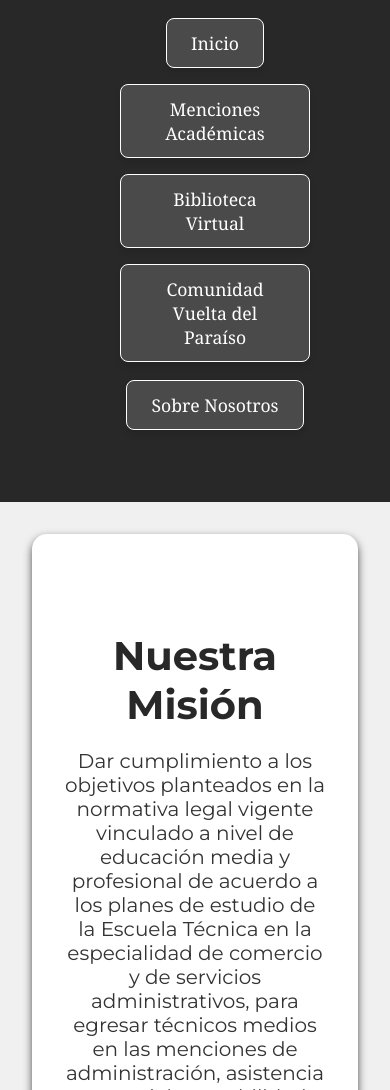
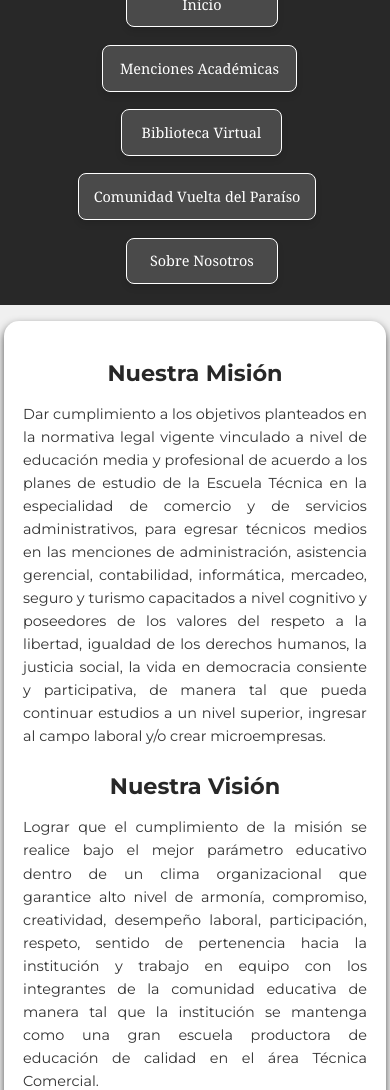
Before and after one commit to VanxStudios/E.T.C.N-dr-jesus-munoz-tebar-Web, a plain HTML site: page Misión y Visión.html in a window 390 px wide. Shown: the part 198-1288 px from the top of the page. Drawn offline with Linux system fonts and the light colour scheme.

Commit message:
Update Misión y Visión.css

```diff
--- a/Misión y Visión.css
+++ b/Misión y Visión.css
@@ -1,32 +1,36 @@
-/* Archivo Principal.css */
+/* Archivo Principal.css - Versión Responsive */
 body {
     font-family: 'Montserrat', sans-serif;
     margin: 0;
     padding: 0;
-    background: #f0f0f0; /* Fondo claro */
+    background: #f0f0f0;
     color: #333;
-    overflow-x: hidden; /* Evita el desplazamiento horizontal no deseado */
+    overflow-x: hidden;
+    display: flex;
+    flex-direction: column;
+    min-height: 100vh;
 }
 
 .container {
     max-width: 1200px;
     margin: 0 auto;
-    padding: 0 2rem;
+    padding: 0 1.5rem; /* Padding relativo */
+    box-sizing: border-box;
 }
 
 .header {
-    background-color: #282828; /* Fondo oscuro */
+    background-color: #282828;
     color: #fff;
-    padding: 2.5rem 3rem;
+    padding: 1.5rem 1rem; /* Reducido para móviles */
     text-align: center;
     animation: fadeInDown 1s ease-out;
-    font-size: 2rem;
     font-family: Cambria, Cochin, Georgia, Times, 'Times New Roman', serif;
 }
 
 .logo {
     font-size: 1.8rem;
     font-weight: 700;
+    margin: 0.5rem 0;
 }
 
 .navbar {
@@ -37,64 +41,72 @@ body {
     list-style: none;
     display: flex;
     justify-content: center;
-    gap: 1rem;
-    flex-wrap: wrap; /* Permite que los botones se ajusten en múltiples líneas */
+    gap: 0.8rem; /* Espaciado reducido */
+    flex-wrap: wrap;
+    padding: 0;
+    margin: 0;
 }
 
 .nav-links li {
-    margin: 0;
+    margin: 0.3rem 0; /* Espaciado vertical */
 }
 
 .nav-links a {
     text-decoration: none;
     color: #fff;
-    padding: 0.75rem 1.5rem;
-    background-color: #4a4a4a; /* Color de botón */
+    padding: 0.7rem 1.2rem; /* Tamaño reducido */
+    background-color: #4a4a4a;
     border-radius: 8px;
-    border: 1px solid #fff; /* Borde */
+    border: 1px solid #fff;
     box-shadow: 0 4px 6px rgba(0, 0, 0, 0.1);
     transition: background-color 0.3s, transform 0.3s, box-shadow 0.3s;
     display: inline-block;
-    font-size: 1.1rem;
+    font-size: 1rem; /* Tamaño base más pequeño */
+    text-align: center;
+    min-width: 120px; /* Ancho mínimo para botones */
 }
 
 .nav-links a:hover {
-    background-color: #6b6b6b; /* Color de hover */
+    background-color: #6b6b6b;
     transform: translateY(-3px);
     box-shadow: 0 6px 10px rgba(0, 0, 0, 0.2);
 }
 
 .info {
-    padding: 4rem 2rem;
+    padding: 2rem; /* Reducido para móviles */
     text-align: center;
     background-color: #fff;
-    margin: 2rem 2rem;
+    margin: 1.5rem auto; /* Centrado y margen reducido */
     border-radius: 15px;
     box-shadow: 0 4px 8px rgba(0, 0, 0, 0.678);
     animation: fadeInUp 1s ease-out;
+    width: 90%; /* Ancho relativo */
+    max-width: 1000px; /* Máximo ancho */
+    box-sizing: border-box;
 }
 
 .info h2 {
-    font-size: 2.5rem;
+    font-size: 1.8rem; /* Tamaño base reducido */
     color: #282828;
     margin-bottom: 1rem;
     animation: fadeInLeft 1s ease-out;
 }
 
 .info p {
-    font-size: 1.25rem;
-    margin-bottom: 2rem;
-    color: #333; /* Texto en negro */
+    font-size: 1rem; /* Tamaño base reducido */
+    margin-bottom: 1.5rem;
+    color: #333;
     animation: fadeInRight 1s ease-out;
+    line-height: 1.6; /* Mejor espaciado para lectura */
 }
 
 .footer {
     background-color: #282828;
     color: #fff;
     text-align: center;
-    padding: 1rem 0;
+    padding: 1.5rem 0;
     box-shadow: 0 -4px 6px rgba(0, 0, 0, 0.1);
-    margin-top: auto;
+    margin-top: auto; /* Mantiene el footer abajo */
     animation: slideInUp 1s ease-out;
 }
 
@@ -153,3 +165,125 @@ body {
         transform: translateY(0);
     }
 }
+
+/* Media Queries para Responsive Design */
+@media (max-width: 1024px) {
+    /* Estilos para tablets grandes */
+    .container {
+        padding: 0 1.2rem;
+    }
+
+    .info {
+        padding: 1.8rem;
+    }
+
+    .info h2 {
+        font-size: 1.7rem;
+    }
+
+    .info p {
+        font-size: 0.95rem;
+    }
+}
+
+@media (max-width: 768px) {
+    /* Estilos para tablets */
+    .header {
+        padding: 1.2rem 0.8rem;
+    }
+
+    .logo {
+        font-size: 1.6rem;
+    }
+
+    .nav-links {
+        gap: 0.6rem;
+    }
+
+    .nav-links a {
+        font-size: 0.95rem;
+        padding: 0.6rem 1rem;
+        min-width: 110px;
+    }
+
+    .info {
+        padding: 1.5rem;
+        margin: 1.2rem auto;
+        width: 95%;
+    }
+
+    .info h2 {
+        font-size: 1.6rem;
+    }
+}
+
+@media (max-width: 480px) {
+    /* Estilos para móviles */
+    .container {
+        padding: 0 1rem;
+    }
+
+    .header {
+        padding: 1rem 0.5rem;
+    }
+
+    .logo {
+        font-size: 1.5rem;
+    }
+
+    .nav-links {
+        flex-direction: column;
+        align-items: center;
+        gap: 0.5rem;
+    }
+
+    .nav-links a {
+        width: 90%;
+        padding: 0.8rem;
+        font-size: 0.9rem;
+    }
+
+    .info {
+        padding: 1.2rem;
+        margin: 1rem auto;
+        width: 98%;
+    }
+
+    .info h2 {
+        font-size: 1.4rem;
+    }
+
+    .info p {
+        font-size: 0.9rem;
+        text-align: justify; /* Mejor lectura en móviles */
+    }
+
+    .footer {
+        padding: 1rem 0;
+    }
+}
+
+@media (min-width: 1600px) {
+    /* Estilos para pantallas grandes */
+    .container {
+        max-width: 1400px;
+    }
+
+    .info h2 {
+        font-size: 2.2rem;
+    }
+
+    .info p {
+        font-size: 1.2rem;
+    }
+}
+
+/* Opcional: Reducir animaciones en dispositivos móviles para mejorar rendimiento */
+@media (prefers-reduced-motion: reduce) {
+    * {
+        animation-duration: 0.01ms !important;
+        animation-iteration-count: 1 !important;
+        transition-duration: 0.01ms !important;
+        scroll-behavior: auto !important;
+    }
+}
```
